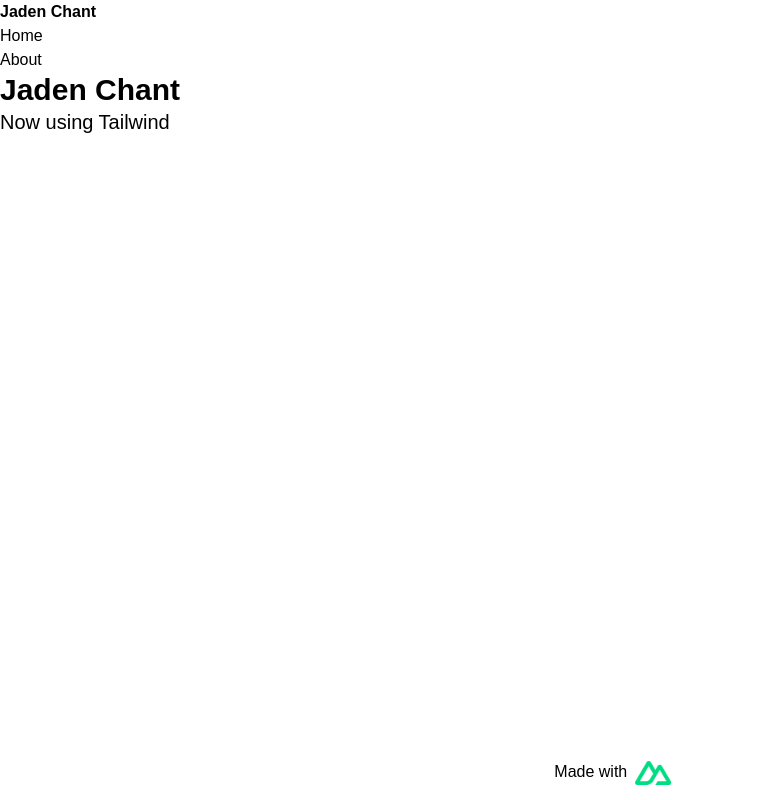
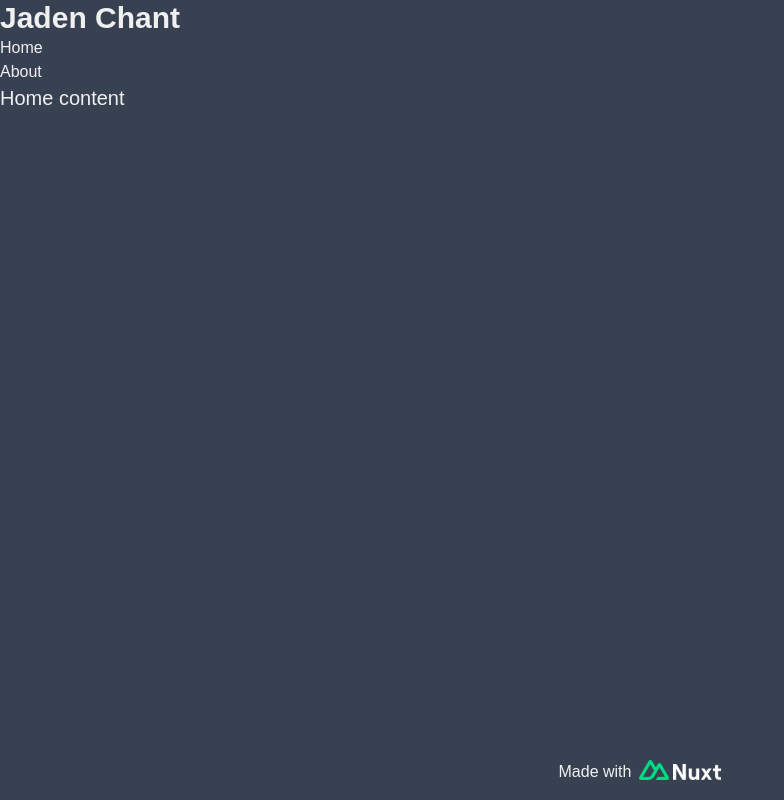
Before and after one commit to jadenchant/jaden-nuxt3.1, a Nuxt app: page / in a window 1280 px wide. Shown: the whole page, without its empty margins (0-784 px from the left). Built offline with nearby package versions, Linux system fonts and the light colour scheme.

Commit message:
updated footer

```diff
--- a/assets/css/main.css
+++ b/assets/css/main.css
@@ -33,5 +33,6 @@
 @layer base {
   html {
     font-family: 'TitilliumWeb', sans-serif;
+    color: #f0f0f0;
   }
 }
--- a/components/Footer.vue
+++ b/components/Footer.vue
@@ -1,8 +1,8 @@
 <template>
-  <div class="absolute bottom-0 p-2 w-full text-center">
-    <p class="inline-block p-2">Made with</p>
-    <NuxtLink to="https://nuxt.com/" target="_blank" class="inline-block">
-      <img src="/img/nuxt.png" alt="Nuxt3 Logo" class="inline-block h-6" />
+  <div class="flex absolute bottom-0 justify-center align-middle p-4 w-full">
+    <p class="mr-2 mt-1">Made with</p>
+    <NuxtLink to="https://nuxt.com/" target="_blank" class="flex items-center">
+      <img src="/img/nuxt.png" alt="Nuxt3 Logo" class="h-5" />
     </NuxtLink>
   </div>
 </template>
--- a/components/Header.vue
+++ b/components/Header.vue
@@ -2,7 +2,7 @@
   <div>
     <header class="w-full">
       <nav class="w-full">
-        <NuxtLink to="/" class="font-bold">Jaden Chant</NuxtLink>
+        <NuxtLink to="/" class="text-3xl font-bold">Jaden Chant</NuxtLink>
 
         <ul>
           <li><NuxtLink to="/">Home</NuxtLink></li>
--- a/layouts/default.vue
+++ b/layouts/default.vue
@@ -1,5 +1,5 @@
 <template>
-  <div>
+  <div class="bg-gray-700 h-screen">
     <Header />
     <div>
       <slot />
--- a/nitro.config.ts
+++ /dev/null
@@ -1,3 +0,0 @@
-import { defineNitroConfig } from 'nitropack';
-
-export default defineNitroConfig({});
--- a/pages/about.vue
+++ b/pages/about.vue
@@ -1,6 +1,5 @@
 <template>
-  <h1>About</h1>
-  <h2>This is epic</h2>
+  <h2 class="text-xl">About content</h2>
 </template>
 
 <script setup>
--- a/pages/index.vue
+++ b/pages/index.vue
@@ -1,8 +1,11 @@
 <template>
   <div>
-    <h1 class="text-3xl font-bold">Jaden Chant</h1>
-    <h2 class="text-xl">Now using Tailwind</h2>
+    <h2 class="text-xl">Home content</h2>
   </div>
 </template>
 
-<script setup></script>
+<script setup>
+definePageMeta({
+  title: 'Jaden Chant',
+});
+</script>
```
